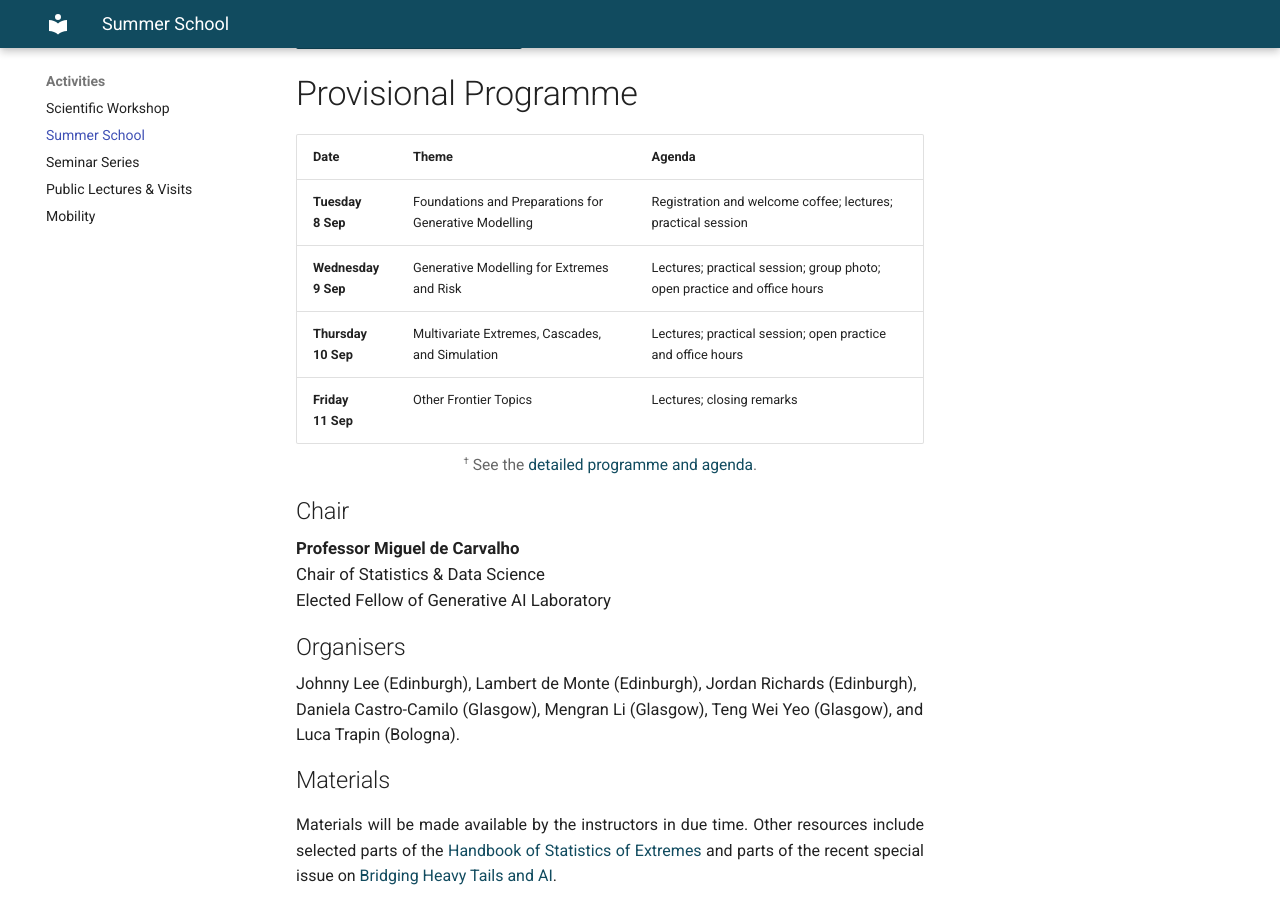
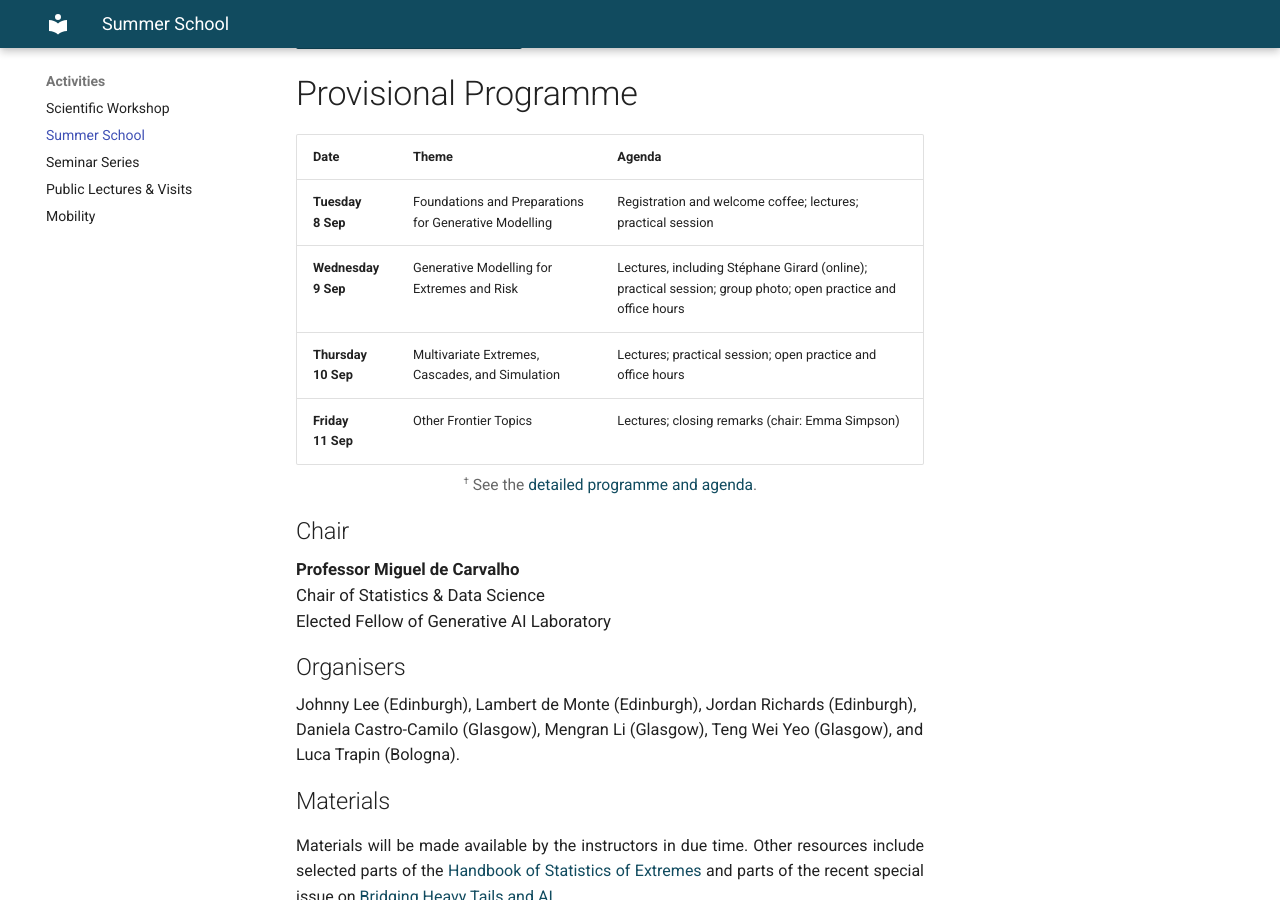
Before and after one commit to gamex-network/gamex-network.github.io, an MkDocs documentation site: the page built from docs/school.md, in a window 1280 px wide and 900 px high, scrolled down 895 px. Built offline with MkDocs 1.6.1 and Material for MkDocs 9.7.7, drawn with Linux system fonts in a browser that asks for light colours.

Commit message:
Update summer school programme chairs and delivery

```diff
--- a/docs/school.md
+++ b/docs/school.md
@@ -24,9 +24,9 @@
 | Date | Theme | Agenda |
 | --- | --- | --- |
 | <strong>Tuesday</strong><br><strong>8 Sep</strong> | Foundations and Preparations for Generative Modelling | Registration and welcome coffee; lectures; practical session |
-| <strong>Wednesday</strong><br><strong>9 Sep</strong> | Generative Modelling for Extremes and Risk | Lectures; practical session; group photo; open practice and office hours |
+| <strong>Wednesday</strong><br><strong>9 Sep</strong> | Generative Modelling for Extremes and Risk | Lectures, including Stéphane Girard (online); practical session; group photo; open practice and office hours |
 | <strong>Thursday</strong><br><strong>10 Sep</strong> | Multivariate Extremes, Cascades, and Simulation | Lectures; practical session; open practice and office hours |
-| <strong>Friday</strong><br><strong>11 Sep</strong> | Other Frontier Topics | Lectures; closing remarks |
+| <strong>Friday</strong><br><strong>11 Sep</strong> | Other Frontier Topics | Lectures; closing remarks (chair: Emma Simpson) |
 
 <div class="school-programme-note"><sup>†</sup> See the <a href="../assets/GAME2026_Detailed_Programme.pdf">detailed programme and agenda</a>.</div>
 
```
Also changed, not shown: 1 other file.
